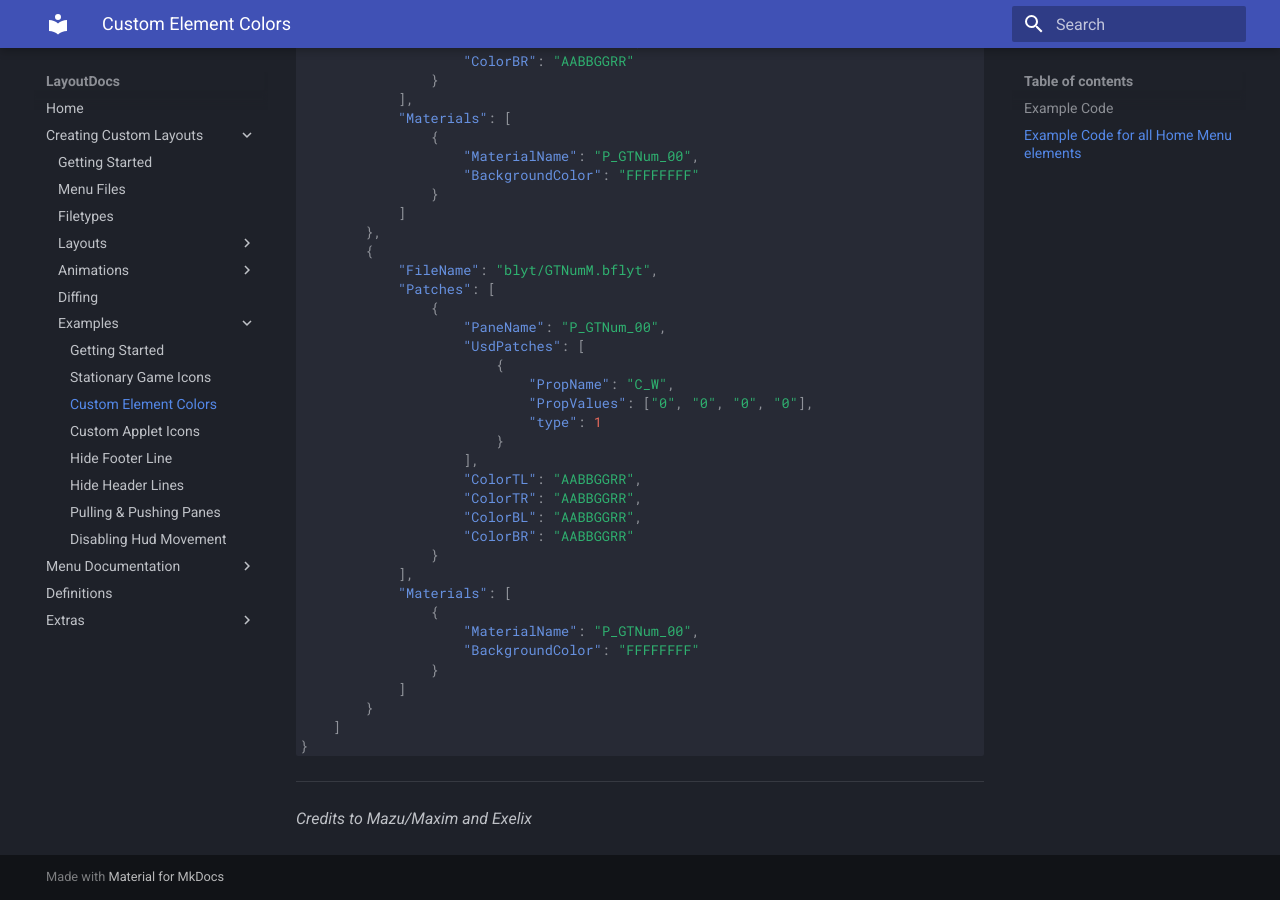
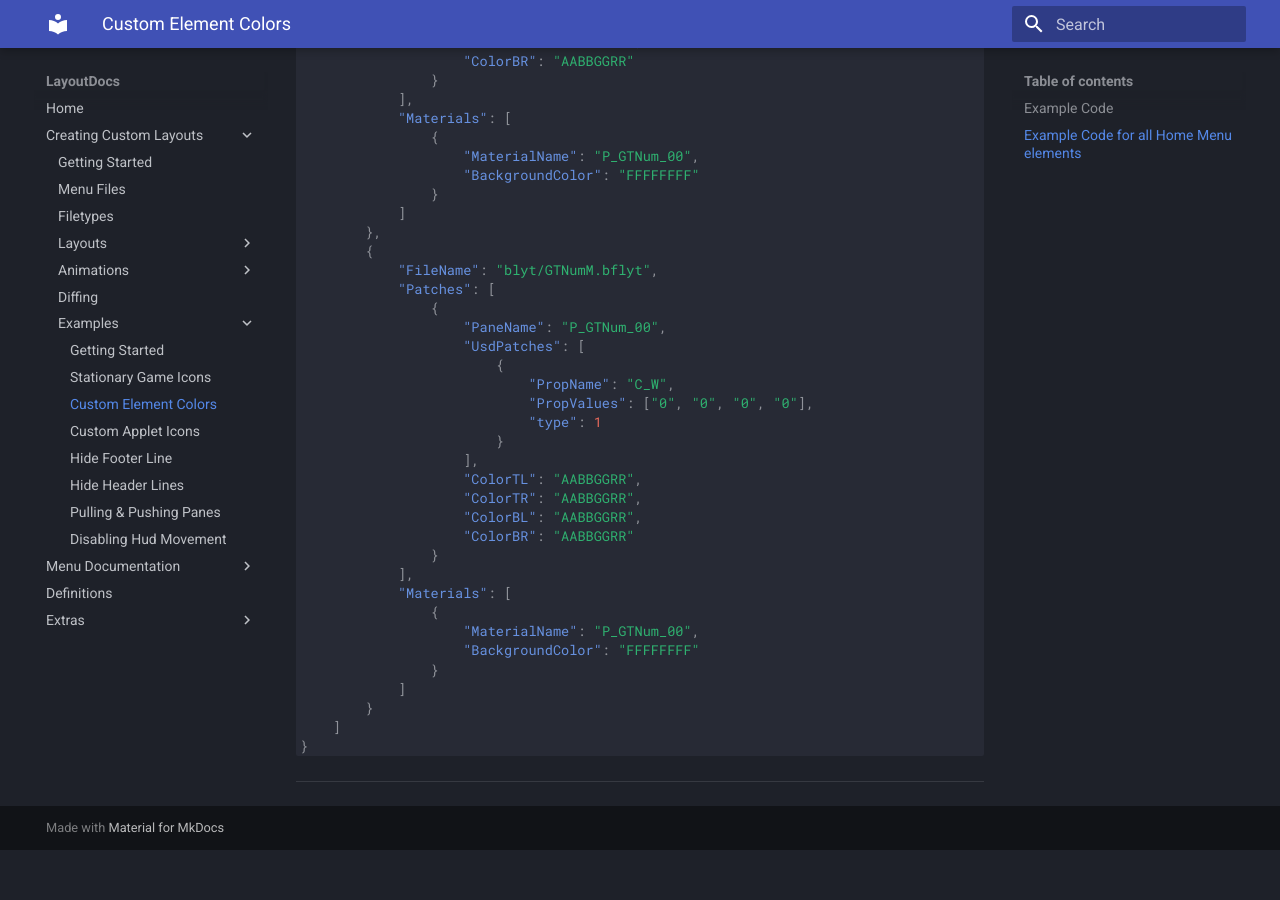
Before and after one commit to ThemezerNX/LayoutDocs, an MkDocs documentation site: the page built from docs/guide/examples/custom-element-colors/index.md, in a window 1280 px wide and 900 px high, scrolled down 16058 px. Built offline with MkDocs 1.6.1 and Material for MkDocs 9.7.7, drawn with Linux system fonts in a browser that asks for light colours; after the commit the page ends 16908 px from its top, so only the background shows below that.

Commit message:
Remove credits indication

````diff
--- a/docs/guide/examples/custom-element-colors/index.md
+++ b/docs/guide/examples/custom-element-colors/index.md
@@ -843,5 +843,3 @@ For this, you have to replace `AABBGGRR` with the color you want. Most editors a
 ```
 
 ---
-
-_Credits to Mazu/Maxim and Exelix_
````
